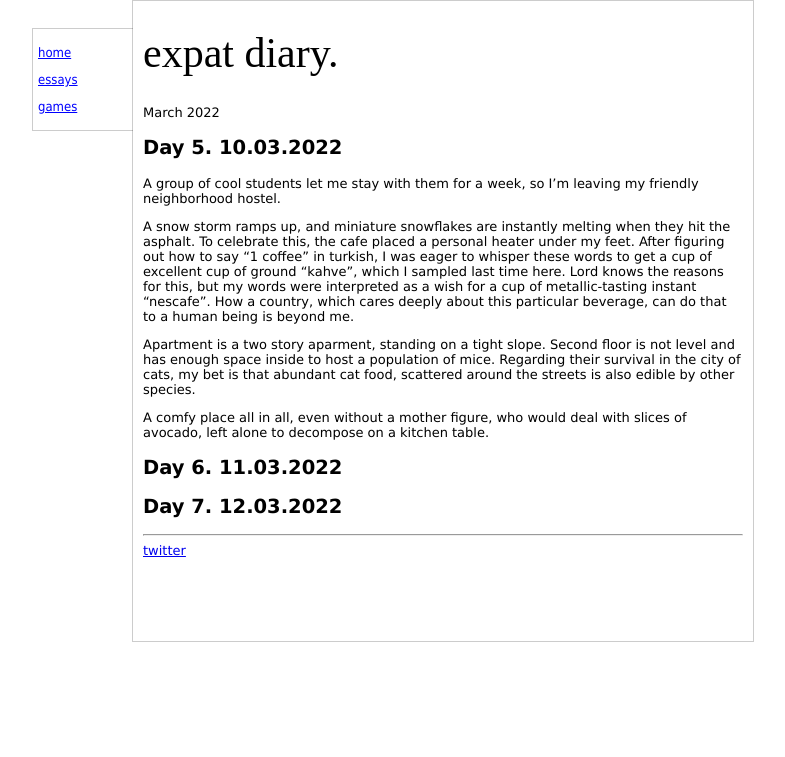
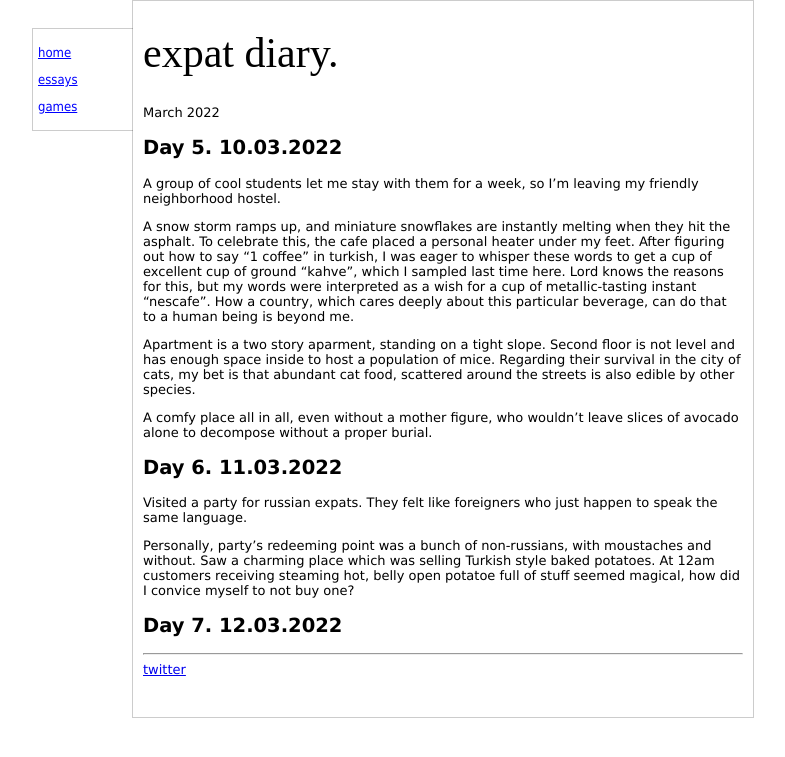
Before and after one commit to saint-angels/saint-angels.github.io, a Jekyll site: the page built from _essays/on_the_road.md, in a window 1280 px wide. Shown: the top 757 px of the page, without its empty margins (247-1032 px from the left). Built offline with Jekyll 4.4.1, drawn with Linux system fonts in a browser that asks for light colours.

Commit message:
yeasterday

```diff
--- a/_essays/on_the_road.md
+++ b/_essays/on_the_road.md
@@ -14,6 +14,12 @@ How a country, which cares deeply about this particular beverage, can do that to
 Apartment is a two story aparment, standing on a tight slope.
 Second floor is not level and has enough space inside to host a population of mice. Regarding their survival in the city of cats, my bet is that abundant cat food, scattered around the streets is also edible by other species.
 
-A comfy place all in all, even without a mother figure, who would deal with slices of avocado, left alone to decompose on a kitchen table.
+A comfy place all in all, even without a mother figure, who wouldn't leave slices of avocado alone to decompose without a proper burial.
 ## Day 6.  11.03.2022
+Visited a party for russian expats.
+They felt like foreigners who just happen to speak the same language.
+
+Personally, party's redeeming point was a bunch of non-russians, with moustaches and without.
+Saw a charming place which was selling Turkish style baked potatoes.
+At 12am customers receiving steaming hot, belly open potatoe full of stuff seemed magical, how did I convice myself to not buy one?
 ## Day 7.  12.03.2022
```
